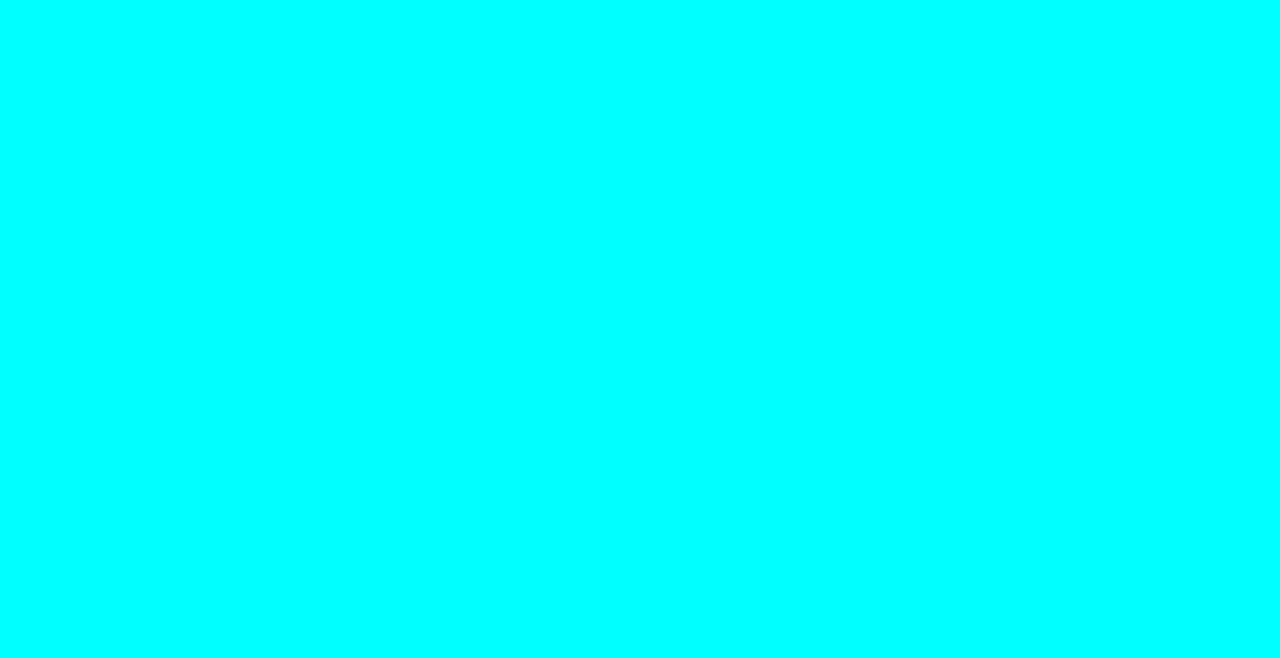
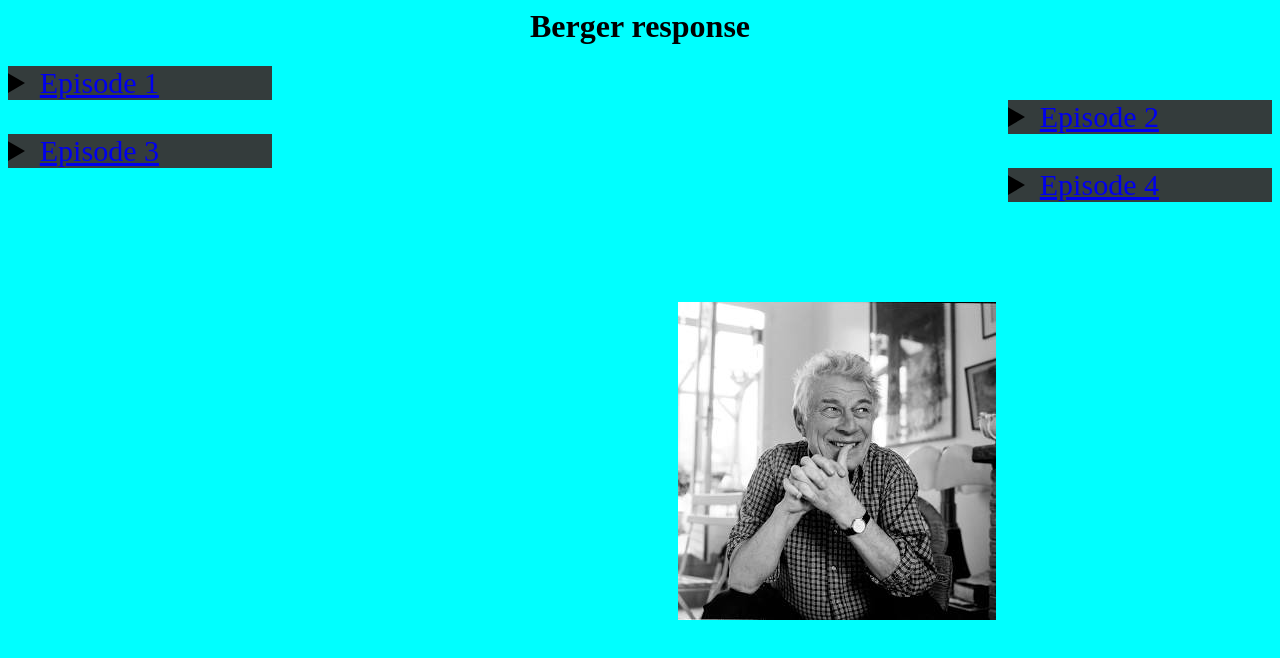
Before and after one commit to KevinCh3n/KevinCh3n.github.io, a plain HTML site: page Week 3/Berger.html in a window 1280 px wide. Drawn offline with Linux system fonts and the light colour scheme.

Commit message:
Berger Response

```diff
--- a/Week 3/Berger.html
+++ b/Week 3/Berger.html
@@ -1,8 +1,39 @@
 <html>
-    <head><title>zekai berger review</title></head>
+    <head><title>zekai berger response</title></head>
+    <h1 style="text-align: center;">Berger response</h1>
     <body style="background-color: aqua;">
-<main style="background-color: rgb(111, 128, 128)">
-
+<main style="margin-right: 1000px;background-color: rgb(52, 60, 60)" >
+    <details>
+        <summary style="font-size: 30px;">
+            <a href="https://www.youtube.com/watch?v=0pDE4VX_9KkEpisode">Episode 1</a>
+        </summary>
+        <p style="color: rgb(255, 255, 255)">Berger had talked about painting has lost something significant as a result of the fact that any original piece can be photographed, reproduced, and placed anywhere in the world. There is no longer the amazing feeling of knowing that it is the only one of its kind, but some sense of value is lost because the camera has enabled copies and reproductions of the majority of valuable paintings. This results in a loss of some sense of value.</p>
+    </details>
 </main>
+<main style="margin-left: 1000px;background-color: rgb(52, 60, 60)" >
+    <details>
+        <summary style="font-size: 30px;">
+           <a href="https://www.youtube.com/watch?v=m1GI8mNU5Sg"> Episode 2</a>
+        </summary>
+        <p style="color: rgb(255, 255, 255)">According to John Berger, the distinction between nudity and nakedness lies in whether or not the individual is conscious of the fact that they are being observed. A painting of the Adam and Eve story shows the couple eating the forbidden fruit and then coming to the realization that they are naked after doing so.</p>
+    </details>
+</main>
+<main style="margin-right: 1000px;background-color: rgb(52, 60, 60)" >
+    <details>
+        <summary style="font-size: 30px;">
+           <a href="https://www.youtube.com/watch?v=Z7wi8jd7aC4"> Episode 3</a>
+        </summary>
+        <p style="color: rgb(255, 255, 255)">In European oil painting, naked ladies were a popular subject matter to depict. Berger makes the observation that, in the same manner that oil paintings showed riches by employing images of land and objects, women were also considered as property that might be flaunted.</p>
+    </details>
+</main>
+<main style="margin-left: 1000px;background-color: rgb(52, 60, 60)" >
+    <details>
+        <summary style="font-size: 30px;">
+           <a href="https://www.youtube.com/watch?v=5jTUebm73IY"> Episode 4</a>
+        </summary>
+        <p style="color: rgb(255, 255, 255)">In the concluding segment of John Berger's Ways of Seeing series, the author examines contemporary forms of public relations imagery, such as commercials, and draws parallels between such depictions and conventional oil paintings. He analyzes the original circumstances, poses, surroundings, and movements of both of them, among other things. Berger compares modern notions of glamour, notoriety, and advertising to their historical precedents in the context of the time period of traditional paintings. In addition to this, Berger proceeds to investigate the incoherence of the public relations advertisements that are published in magazines.</p>
+    </details>
+</main>
+<img src="11.jfif" style="margin-top:100px; margin-left: 670px; margin-bottom:100px;"/>
     </body>
 </html>
```
Also changed, not shown: Week 3/index.html (+1 -1 lines), Week 3/11.jfif (added).
